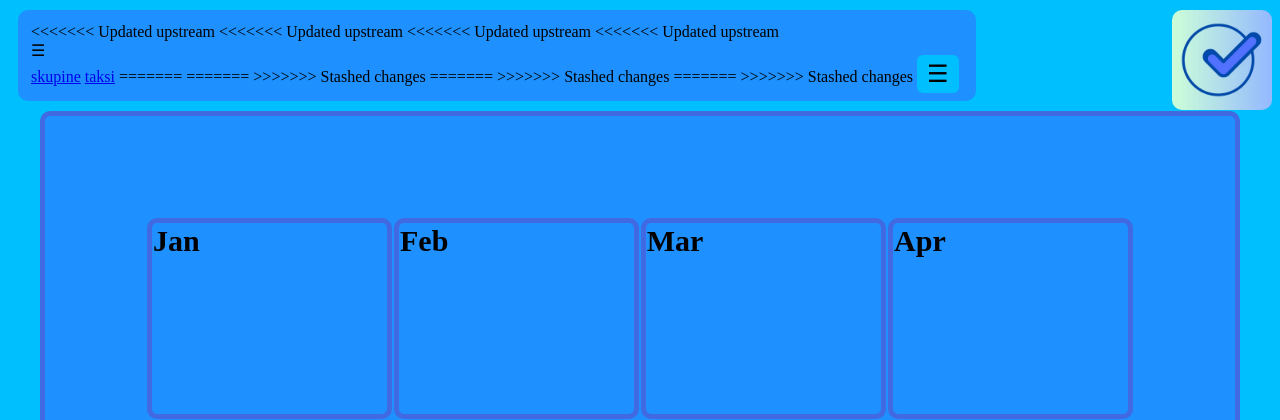
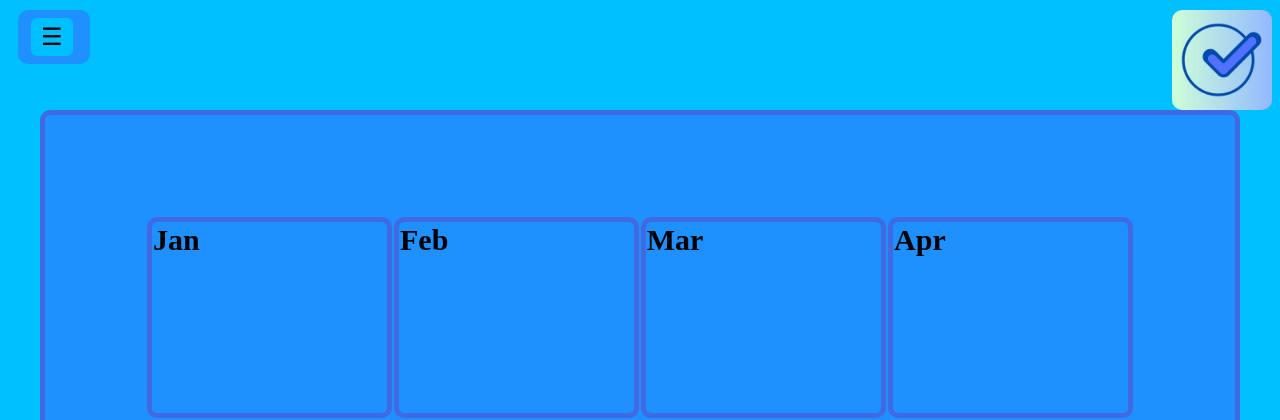
Before and after one commit to adimec11/projekt, a PHP site: page /main.php in a window 1280 px wide. Shown: the top 420 px of the page. Run offline with PHP 8.4, Linux system fonts and the light colour scheme.

Commit message:
Update main.php

```diff
--- a/main.php
+++ b/main.php
@@ -39,22 +39,6 @@ if (isset($_SESSION['idu'])) {
 
 <table border="0">
     <td>
-<<<<<<< Updated upstream
-<<<<<<< Updated upstream
-<<<<<<< Updated upstream
-<<<<<<< Updated upstream
-        <div class="dropdown">
-            <span class="menu-btn">☰</span>
-            <div class="dropdown-content">
-                <a href="skupine.php">skupine</a>
-                <a href="taski.php">taksi</a>
-=======
-=======
->>>>>>> Stashed changes
-=======
->>>>>>> Stashed changes
-=======
->>>>>>> Stashed changes
         <div class="sidebar">
             <span class="sidebar-gumb">☰</span>
             <div class="sidebar-vsebina">
```
